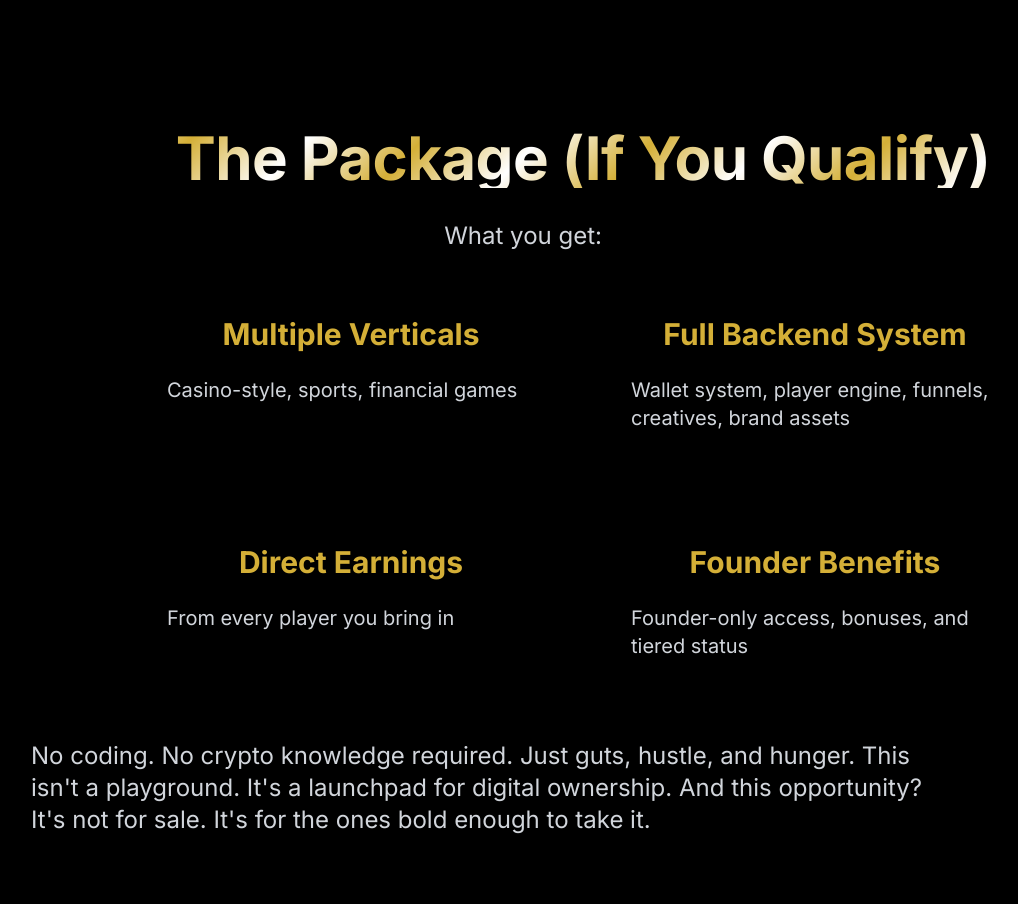
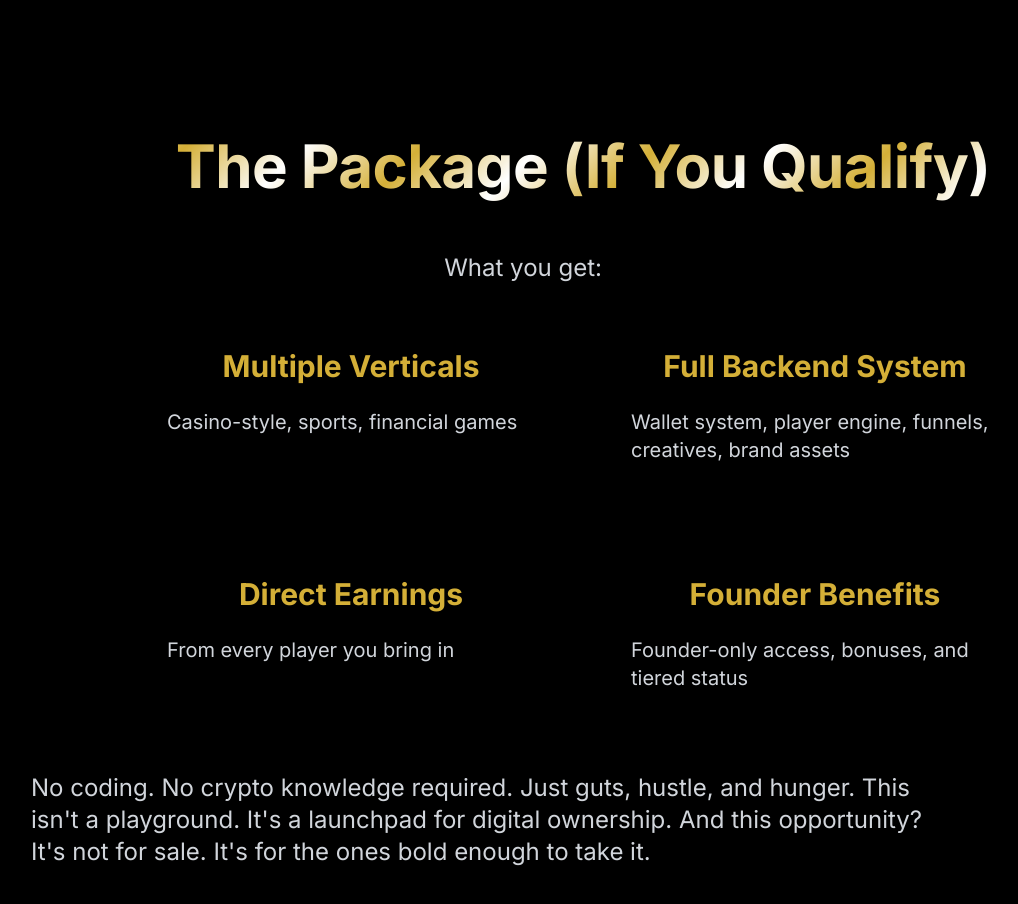
Before and after one commit to shauliAharon/btb-microsite, a React (Vite) app: page / in a window 1280 px wide. Shown: the part 2880-3784 px from the top of the page, without its empty margins (57-1075 px from the left). Built offline with nearby package versions, Linux system fonts and the light colour scheme.

Commit message:
Title correction

```diff
--- a/src/pages/LandingPage.tsx
+++ b/src/pages/LandingPage.tsx
@@ -194,7 +194,7 @@ export default function LandingPage() {
       <section id="signup" className="container mx-auto px-4 md:px-6 max-w-6xl">
         <div className="text-center">
           <AnimateOnScroll>
-            <h2 className="text-4xl sm:text-5xl md:text-6xl font-bold mb-6 md:mb-8 text-center">
+            <h2 className="text-4xl sm:text-5xl md:text-6xl font-bold mb-6 md:mb-12 text-center leading-normal py-2">
               The Package (If You Qualify)
             </h2>
           </AnimateOnScroll>
--- a/src/pages/SignUpPage.tsx
+++ b/src/pages/SignUpPage.tsx
@@ -150,6 +150,8 @@ export default function SignUpPage() {
             <h3 className="text-2xl md:text-3xl font-bold mb-4 md:mb-6 text-btb-gold text-center">
               Ready to Move?
             </h3>
+                      </AnimateOnScroll>
+
             <p className="text-xl md:text-2xl text-gray-300 mb-3 md:mb-4 text-left">
               You've seen the numbers.
             </p>
@@ -165,7 +167,6 @@ export default function SignUpPage() {
             <p className="text-xl md:text-2xl text-gray-300 mb-6 md:mb-8 text-left">
               Take control. Be the boss. Start earning daily.
             </p>
-          </AnimateOnScroll>
         </div>
         <AnimateOnScroll>
           <h2 className="text-4xl sm:text-5xl md:text-6xl font-bold mb-8 md:mb-12 text-center">
```
